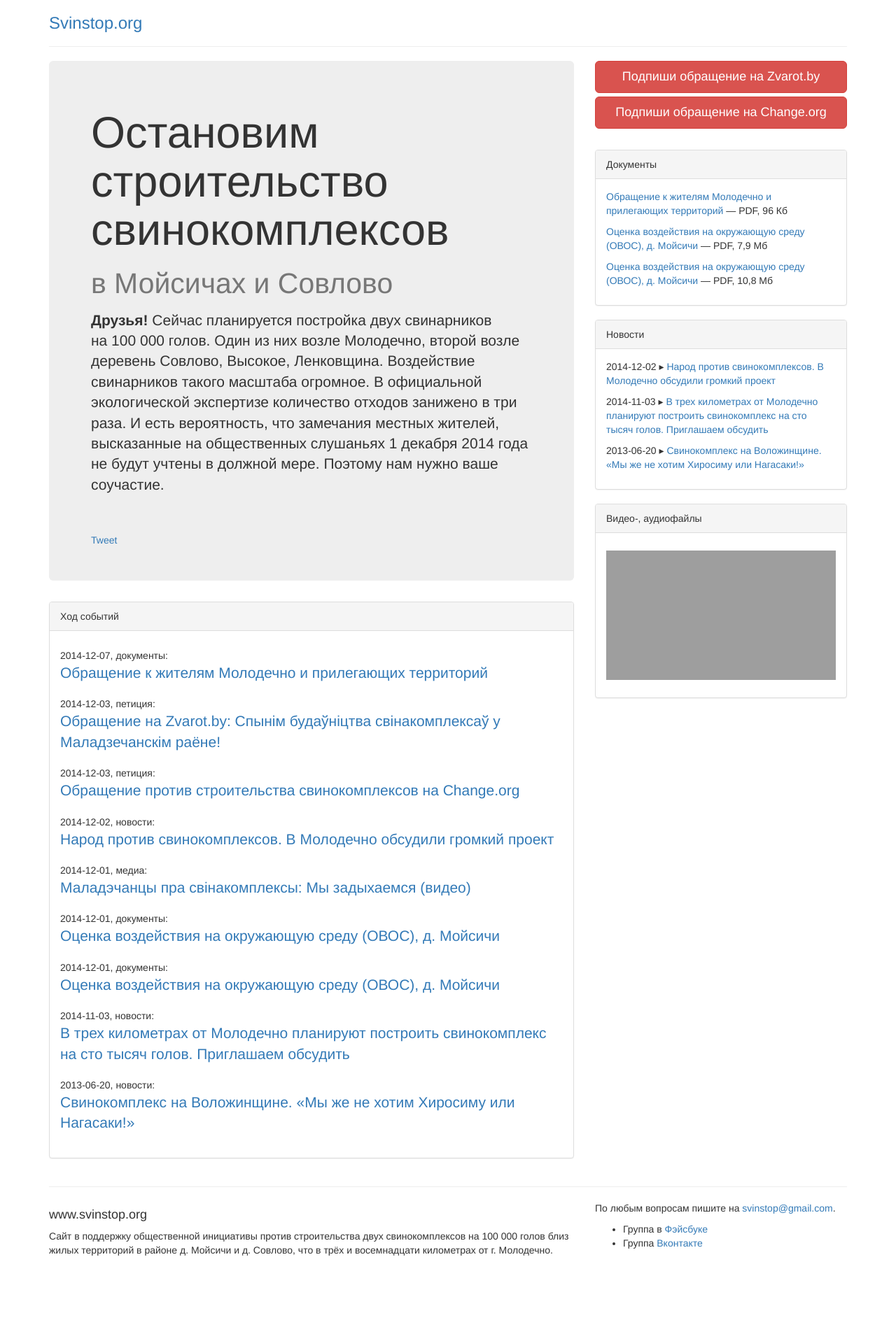
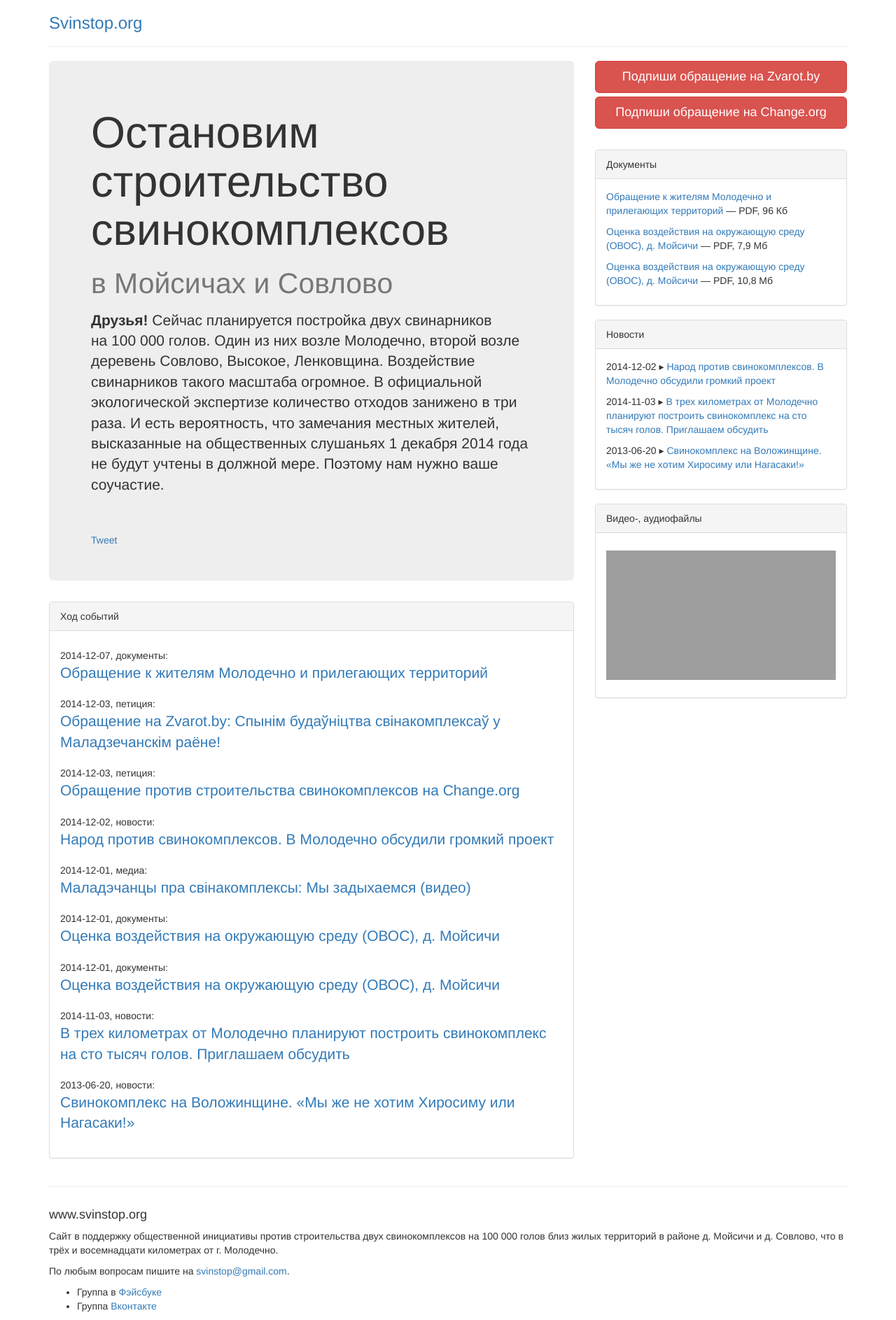
Before and after one commit to iharsuvorau/svinstop, a Jekyll site: the page built from index.html, in a window 1280 px wide. Shown: the whole page at 70% size. Built offline with Jekyll 4.4.1, drawn with Linux system fonts in a browser that asks for light colours; nearby versions of some CDN libraries; comment, search, counter and statistics services are not loaded; before the commit the page ends 1807 px from its top, so only the background shows below that; grey boxes are pictures that could not be loaded.

Commit message:
footer updates

```diff
--- a/_includes/footer.html
+++ b/_includes/footer.html
@@ -3,17 +3,14 @@
 
 
   <div class="row">
-    <div class="col-md-8">
+    <div class="col-md-12">
       <h4>www.svinstop.org</h4>
       <p>{{ site.description }}</p>
-    </div>
 
-    <div class="col-md-4">
-  	  <p>По любым вопросам пишите на <a href="mailto:{{ site.email }}">{{ site.email }}</a>.</p>
-	  <ul>
-	    <li>Группа в <a href="https://www.facebook.com/groups/805852226148098/">Фэйсбуке</a></li>
-	    <li>Группа <a href="http://vk.com/club81508308">Вконтакте</a></li>
-	  </ul>
-    </div>
+      <p>По любым вопросам пишите на <a href="mailto:{{ site.email }}">{{ site.email }}</a>.</p>
+    <ul>
+      <li>Группа в <a href="https://www.facebook.com/groups/805852226148098/">Фэйсбуке</a></li>
+      <li>Группа <a href="http://vk.com/club81508308">Вконтакте</a></li>
+    </ul>
   </div>
 </footer>
```
